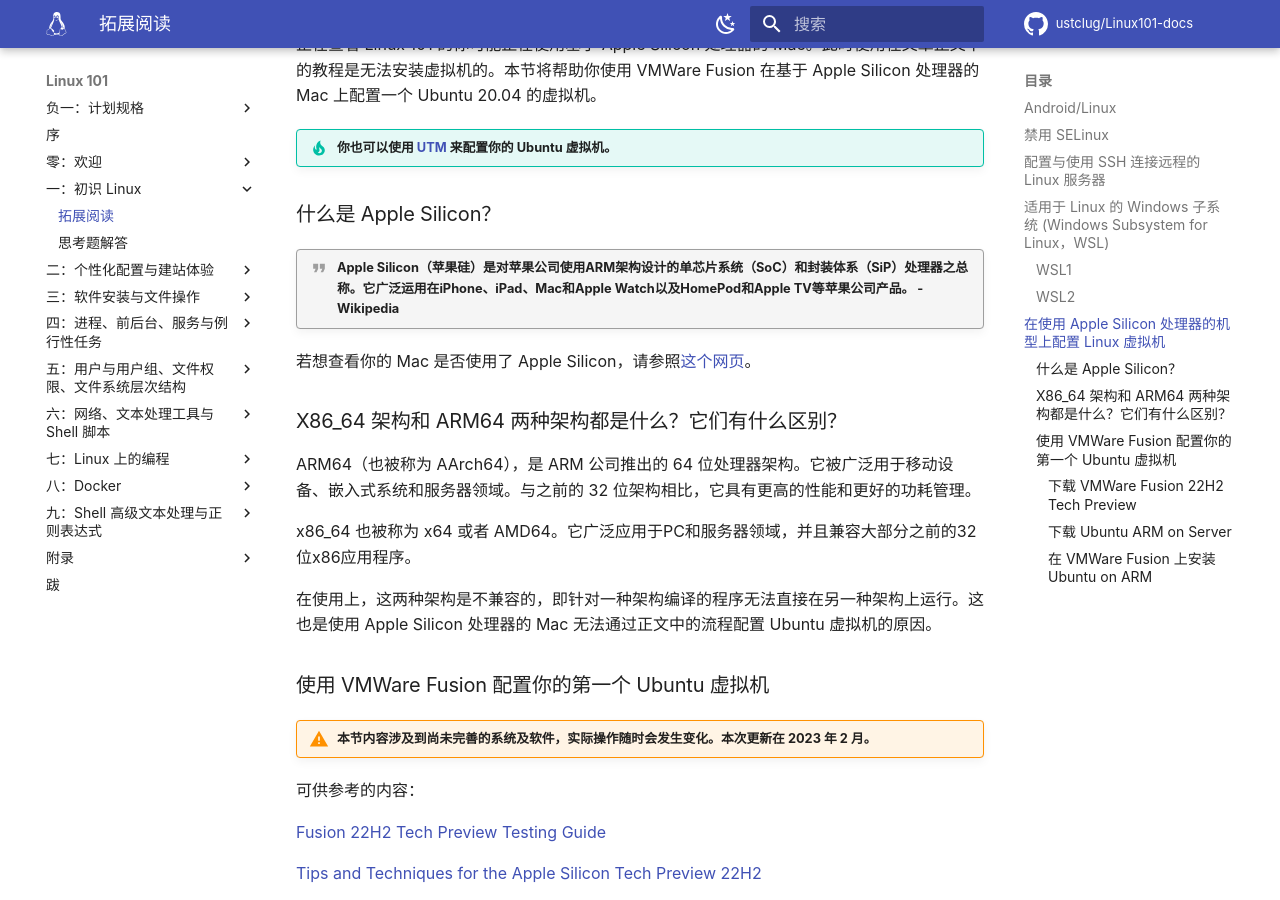
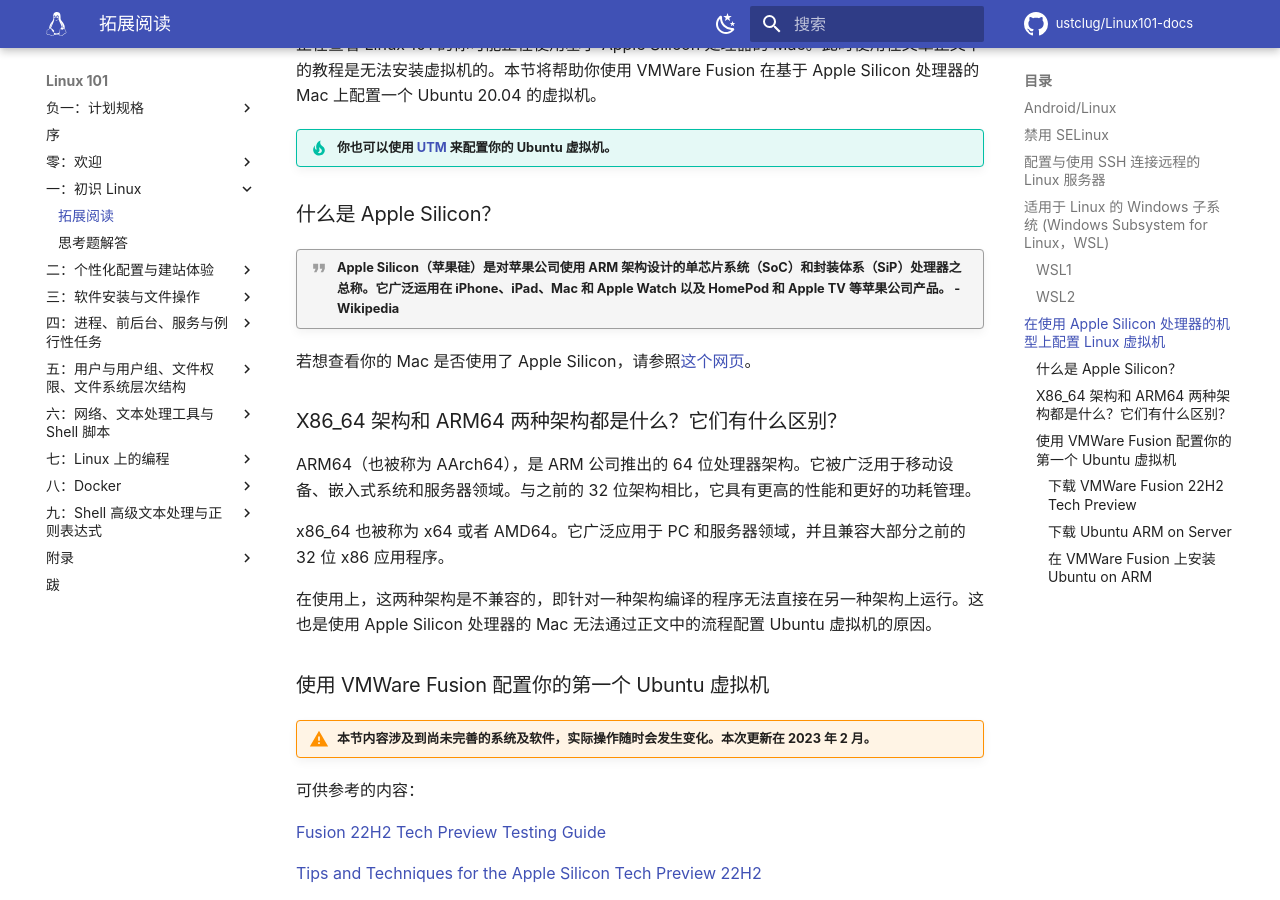
Before and after one commit to ustclug/Linux101-docs, an MkDocs documentation site: the page built from docs/Ch01/supplement.md, in a window 1280 px wide and 900 px high, scrolled down 5747 px. Built offline with MkDocs 1.6.1 and Material for MkDocs 9.7.7, drawn with Linux system fonts in a browser that asks for light colours; comment, search, counter and statistics services are not loaded.

Commit message:
Ch01: fix prettier

```diff
--- a/docs/Ch01/supplement.md
+++ b/docs/Ch01/supplement.md
@@ -290,7 +290,7 @@
 
 ### 什么是 Apple Silicon？ {#apple-silicon}
 
-!!! quote "Apple Silicon（苹果硅）是对苹果公司使用ARM架构设计的单芯片系统（SoC）和封装体系（SiP）处理器之总称。它广泛运用在iPhone、iPad、Mac和Apple Watch以及HomePod和Apple TV等苹果公司产品。 - Wikipedia"
+!!! quote "Apple Silicon（苹果硅）是对苹果公司使用 ARM 架构设计的单芯片系统（SoC）和封装体系（SiP）处理器之总称。它广泛运用在 iPhone、iPad、Mac 和 Apple Watch 以及 HomePod 和 Apple TV 等苹果公司产品。 - Wikipedia"
 
 若想查看你的 Mac 是否使用了 Apple Silicon，请参照[这个网页](https://support.apple.com/en-us/HT211814)。
 
@@ -298,7 +298,7 @@
 
 ARM64（也被称为 AArch64），是 ARM 公司推出的 64 位处理器架构。它被广泛用于移动设备、嵌入式系统和服务器领域。与之前的 32 位架构相比，它具有更高的性能和更好的功耗管理。
 
-x86_64 也被称为 x64 或者 AMD64。它广泛应用于PC和服务器领域，并且兼容大部分之前的32位x86应用程序。
+x86_64 也被称为 x64 或者 AMD64。它广泛应用于 PC 和服务器领域，并且兼容大部分之前的 32 位 x86 应用程序。
 
 在使用上，这两种架构是不兼容的，即针对一种架构编译的程序无法直接在另一种架构上运行。这也是使用 Apple Silicon 处理器的 Mac 无法通过正文中的流程配置 Ubuntu 虚拟机的原因。
 
@@ -322,10 +322,10 @@
 
 首先你需要选择 Ubuntu 发行版。截止到 2023 年 2 月，各个较新的发行版在 VMWare Fusion 上的支持情况为：
 
-* Ubuntu 20.04.5 LTS (Focal Fossa)：可以使用，需要经过改动才能修改图形界面的分辨率。
-* Ubuntu 22.04.1 LTS (Jellyfish)：2022 年 9 月 20 日之后的 daily development builds 可以使用。官方常规 release 的版本无法运行。
-* Ubuntu 22.10 (Kinetic Kudu)：需要进行修改才可以运行，详情请参见上面提到的 [The Unofficial Fusion 13 for Apple Silicon Companion Guide](https://communities.vmware.com/t5/Fusion-22H2-Tech-Preview/Tips-and-Techniques-for-the-Apple-Silicon-Tech-Preview-22H2/ta-p/2893986?attachment-id=110181)。
-* Ubuntu 23.04 (Lunar Lobster) daily development builds：下载链接已失效，无法获取。
+-   Ubuntu 20.04.5 LTS (Focal Fossa)：可以使用，需要经过改动才能修改图形界面的分辨率。
+-   Ubuntu 22.04.1 LTS (Jellyfish)：2022 年 9 月 20 日之后的 daily development builds 可以使用。官方常规 release 的版本无法运行。
+-   Ubuntu 22.10 (Kinetic Kudu)：需要进行修改才可以运行，详情请参见上面提到的 [The Unofficial Fusion 13 for Apple Silicon Companion Guide](https://communities.vmware.com/t5/Fusion-22H2-Tech-Preview/Tips-and-Techniques-for-the-Apple-Silicon-Tech-Preview-22H2/ta-p/2893986?attachment-id=110181)。
+-   Ubuntu 23.04 (Lunar Lobster) daily development builds：下载链接已失效，无法获取。
 
 本节选用 Ubuntu 20.04.5 (arm64, server) 作为接下来安装的系统。
 
@@ -353,7 +353,6 @@
 导入完成之后使用默认配置即可，你也可以按照自己的需求对 configuration 进行对应的改动。
 {: .caption }
 
-
 ![](images/applesilicon_vmware/6.png)
 
 用键盘对命令行界面进行操作，在配置用户名前的配置一般可以选择默认配置。本页面中你需要配置你的用户名，服务器名称和密码。
@@ -380,7 +379,7 @@
 
 !!! bug "在 VMWare Fusion 22H2 Tech Preview 上安装的 Ubuntu 20.04.5 (arm64, server) 虚拟机并不原生支持修改分辨率"
 
-	如果你通过上面的步骤安装好了带有图形界面的 Ubuntu 虚拟机，你可能会发现在设置中并不能调整图形界面的分辨率（它被限制在了 1024*768）。简而言之，这是因为 VMWare 为 Linux 适配的图形驱动 `vmwgfx` 在 5.14 版本之后的内核才被包含。而 Ubuntu 20.04 原生 Linux 内核是 5.4 版本的，并不包含 VMWare 适配的驱动。所以如果你想修改 Ubuntu 虚拟机的分辨率的话，有两种选择：
+    如果你通过上面的步骤安装好了带有图形界面的 Ubuntu 虚拟机，你可能会发现在设置中并不能调整图形界面的分辨率（它被限制在了 1024*768）。简而言之，这是因为 VMWare 为 Linux 适配的图形驱动 `vmwgfx` 在 5.14 版本之后的内核才被包含。而 Ubuntu 20.04 原生 Linux 内核是 5.4 版本的，并不包含 VMWare 适配的驱动。所以如果你想修改 Ubuntu 虚拟机的分辨率的话，有两种选择：
 
-	* 使用 Ubuntu 22.04 或 22.10：目前只有部分 daily build 版本可用。
-	* 在 Ubuntu 20.04 上**禁用 Wayland 后**，自行升级 Ubuntu 20.04 的内核：你可能需要自行编译 5.14 版本的 kernel（可以参考[这篇问答](https://askubuntu.com/questions/1334633/mainline-kernel-now-depends-on-libc6-2-33-non-installable-in-focal)以及[这篇问答](https://askubuntu.com/questions/1389126/trying-to-update-kernel-to-5-14-on-20-04-for-arm64)）。
+    * 使用 Ubuntu 22.04 或 22.10：目前只有部分 daily build 版本可用。
+    * 在 Ubuntu 20.04 上**禁用 Wayland 后**，自行升级 Ubuntu 20.04 的内核：你可能需要自行编译 5.14 版本的 kernel（可以参考[这篇问答](https://askubuntu.com/questions/1334633/mainline-kernel-now-depends-on-libc6-2-33-non-installable-in-focal)以及[这篇问答](https://askubuntu.com/questions/1389126/trying-to-update-kernel-to-5-14-on-20-04-for-arm64)）。
```
